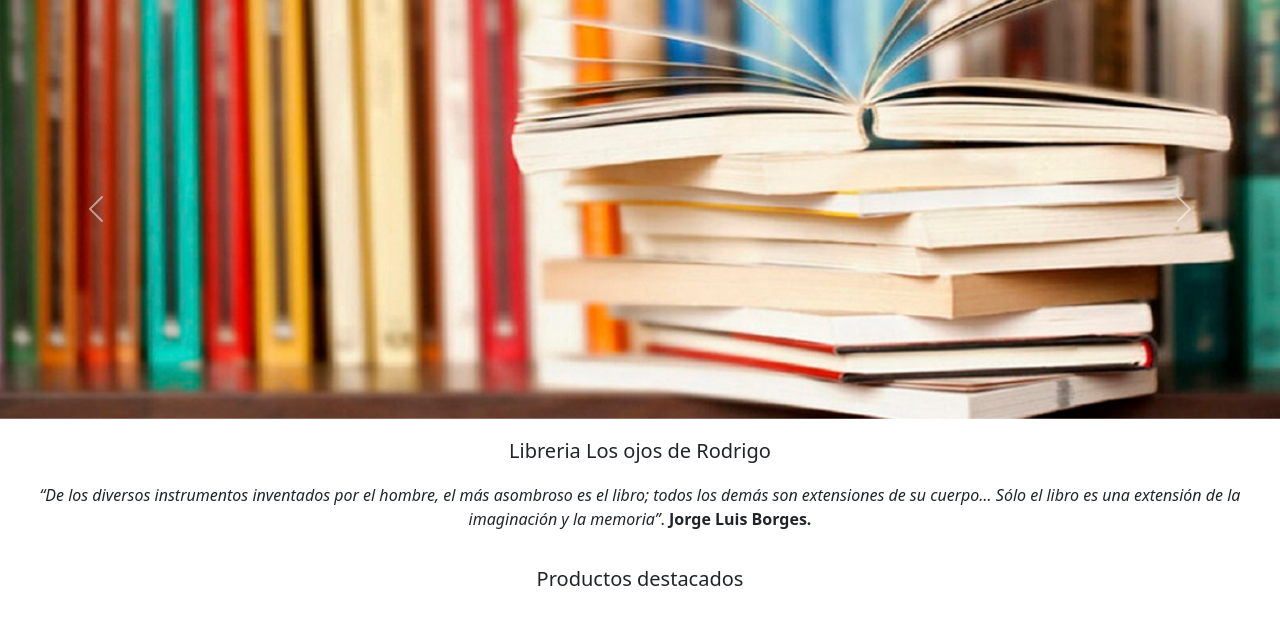
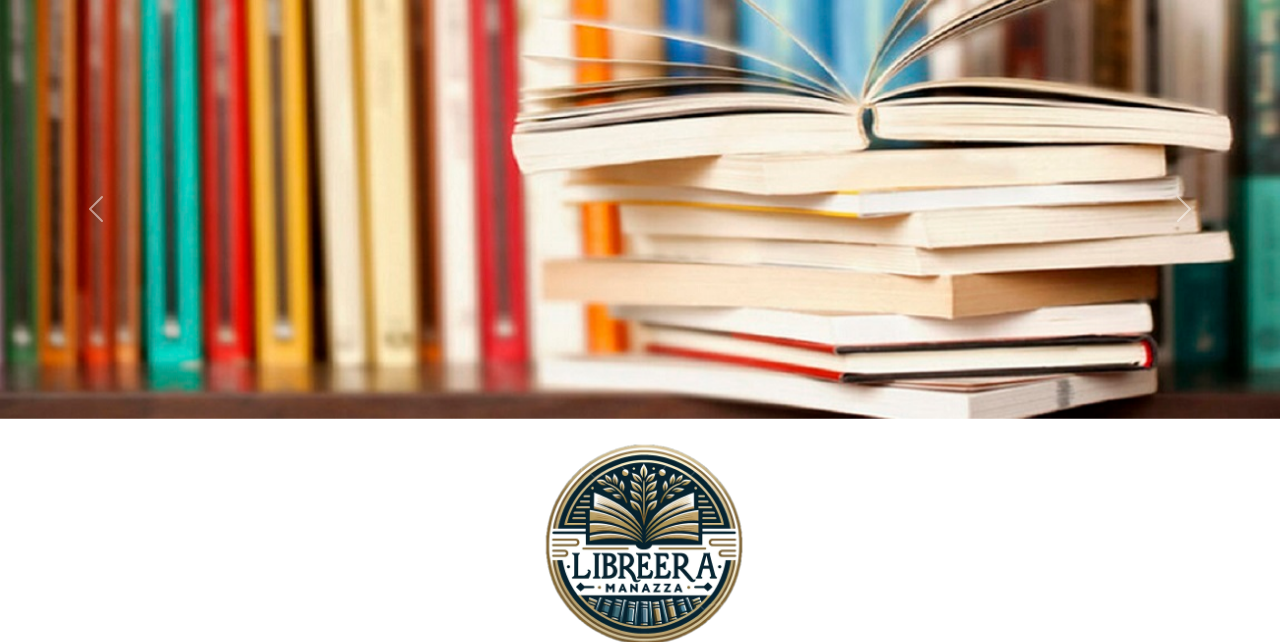
Before and after one commit to classFrancis/LibreriaFPV, a Django app: page / in a window 1280 px wide. Shown: the part 60-702 px from the top of the page. Run offline with Django 4.2, Linux system fonts and the light colour scheme; data that the repository does not hold is empty.

Commit message:
index update

```diff
--- a/templates/index.html
+++ b/templates/index.html
@@ -45,15 +45,25 @@
         </button>
     </div>
     <div class="container-fluid">
-    <h5 class="encabezados text-center" style="margin-top: 20px;margin-bottom: 20px;">Libreria Los ojos de Rodrigo</h5>
-    <p class="container-fluid text-center"><em>“De los diversos instrumentos inventados por el hombre, el más asombroso es el libro; todos los demás son extensiones de su cuerpo… Sólo el libro es una extensión de la imaginación y la memoria”</em>. <strong>Jorge Luis Borges.</strong></p>
+    <h5 class="encabezados text-center" style="margin-top: 20px;margin-bottom: 20px;margin-top: -20px;" ></h5>
+    <div class="text-center">
+      <img src="{% static 'images/loggo.png' %}" style="width: 20% ;height: 20% ;">
+    </div>
+    <p class="container-fluid text-center" >
+    <em>“De los diversos instrumentos inventados por el hombre, el más asombroso es el libro;
+       todos los demás son extensiones de su cuerpo… Sólo el libro es una extensión
+        de la imaginación y la memoria”.</em>
+        <div class="text-center" style="margin-top: -20px;">
+          <strong><em>Jorge Luis Borges.</em></strong>
+        </div>
+      </p>
     </div>
       <div class="container-fluid text-center">
         <div class="row">
             <div class="col">
             </div>
             <div class="col" style="margin-top: 20px;margin-bottom: 20px;">
-                <h5>Productos destacados</h5>
+                <h2>Productos destacados</h2>
             </div>
             <div class="col">
             </div>
--- a/templates/navbarbiblioteca.html
+++ b/templates/navbarbiblioteca.html
@@ -74,7 +74,7 @@
                             <label class="alert alert-success" role="alert">
                               <h5>Precio total: ${{ total_precio }}</h5>
                             </label>
-                            <form class="ajax-form justify-content-between align-items-center" action="{% url 'vaciar_carro' %}" method="post" >
+                            <form class="justify-content-between align-items-center" action="{% url 'vaciar_carro' %}" method="post" >
                               {% csrf_token %}
                               <button type="submit" class="btn btn-danger btn-sm" style="margin-inline-start: auto;">
                                 <i class="bi bi-trash-fill">Vaciar carro</i>
```
Also changed, not shown: static/images/advertencia.png (deleted), static/images/book (2).jpg (deleted), static/images/book (3).jpg (deleted), static/images/book 4.jpg (deleted), static/images/book 5.jpg (deleted), static/images/book 6.jpg (deleted), static/images/book.jpg (deleted), static/images/carro.png (deleted), static/images/cerrar-sesion.png (deleted), static/images/copy.png (deleted), static/images/eliminar.png (deleted), static/images/facebook.png (deleted), static/images/instagram.png (deleted), static/images/loggo.png (added), 4 more files.
